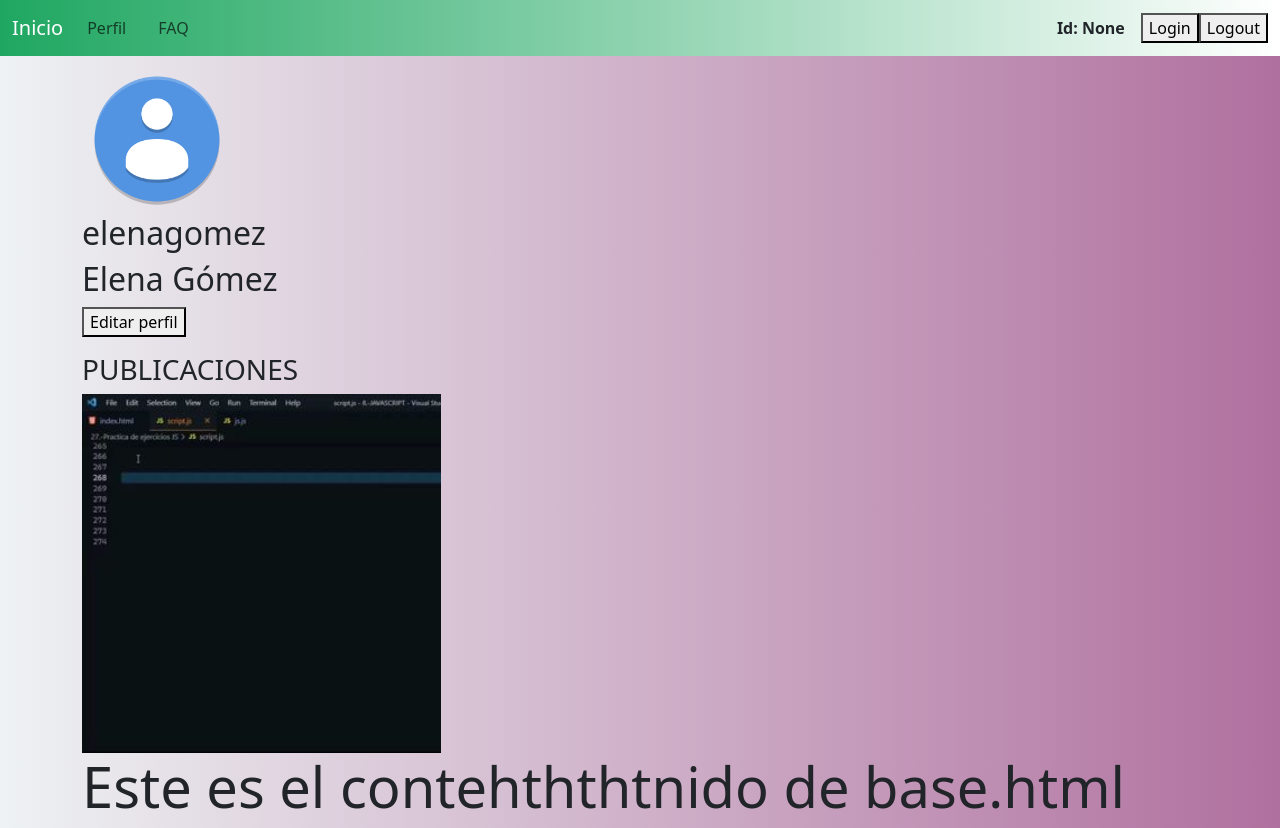
After one commit to alvarors94/TeachGram, a Django app: a page that uses libreria/templates/base.html in a window 1280 px wide. The commit adds this page. Run offline with Django 5.2, Linux system fonts and the light colour scheme; data comes from the database, SQL or seed files in the repository; both versions use the stored data as it was after the commit.

Commit message:
Creamos el apartado de perfil donde podemos ver las publicaciones de cada usuario y podemos acceder a los perfiles de otros usuarios

```diff
--- a/libreria/templates/base.html
+++ b/libreria/templates/base.html
@@ -35,13 +35,15 @@
                     </li>
                 </ul>
                 <a class="nav-link me-3" href="#"><strong>Id: {{ user.id }}</strong></a>
-                {% for perfil in perfiles %}
-                    {% if user.id == perfil.username_id %}
-                        <img src="{{ perfil.profile_pic.url }}" height="40" width="40" class="img-thumbnail" style="border-radius: 50%;"/"/>
-                    {% endif %}
-                {% endfor %}
+                <div style="display: flex; align-items: center;">
+                    {% for perfil in perfiles %}
+                        {% if user.id == perfil.username_id %}
+                            <img src="{{ perfil.profile_pic.url }}" height="40" width="40" style="border-radius: 50%; margin-right: 10px;"/>
+                        {% endif %}
+                    {% endfor %}
 
-                <a class="nav-link" href="#"><strong>{{ user.username }}</strong></a>
+                    <a class="nav-link" href="{% url 'ver_perfil' user.username %}"><strong>{{ user.username }}</strong></a>
+                </div>
                 <form method="post" action="{% url 'login' %}">
                     {% csrf_token %}
                     <button type="submit">Login</button>
--- a/libreria/templates/perfil/index.html
+++ b/libreria/templates/perfil/index.html
@@ -27,7 +27,7 @@
                         <td>{{ dato.id }}</td>
                         <td>{{ dato.username }}</td>
                         <td>{{ dato.full_name }}</td>
-                        <td><img src="{{ dato.profile_pic }}" height="60" width="60"/></td>
+                        <td><img src="{{ dato.profile_pic }}" height="60" width="60" style="border-radius: 50%;"/></td>
                         <td>{{ dato.last_login }}</td>
                         <td>{{ dato.is_superuser}}</td>
                         <td>{{ dato.is_active }}</td>
--- a/libreria/templates/perfil/publicaciones.html
+++ b/libreria/templates/perfil/publicaciones.html
@@ -26,7 +26,7 @@
                 <td>{{ publicacion.id }}</td>
                 {% for perfil in perfiles %}
                     {% if perfil.username_id == publicacion.user_id %}
-                        <td><img src="{{ perfil.profile_pic.url }}" height="60" width="60" class="img-thumbnail" style="border-radius: 50%;"/></td>
+                        <td><img src="{{ perfil.profile_pic.url }}" height="60" width="60" style="border-radius: 50%;"/></td>
                     {% endif %}
                 {% endfor %}
                 <td>{{ publicacion.user }}</td>
--- /dev/null
+++ b/libreria/templates/perfil/ver_perfil.html
@@ -0,0 +1,45 @@
+{% extends "base.html"%}
+{% block titulo %} Tu perfil {% endblock %}
+{% block contenido %}
+<body>
+    <header>
+        <div class="perfil-container mb-3">
+            <div class="contenedor-cabecera mt-3" >
+                <div class="cabecera1">
+
+                </div>
+
+                <div>
+                    {% for perfil in perfiles %}
+                        {% if perfil.username_id == usuario.id %}
+                            <img src="{{ perfil.profile_pic.url }}" height="150" width="150" style="border-radius: 50%;"/>
+                        {% endif %}
+                    {% endfor %}
+
+                            <h2>{{ usuario.username}}</h2>
+                            <h2>{{ usuario.first_name }} {{ usuario.last_name }}</h2>
+                            <button>Editar perfil</button>
+
+
+                </div>
+                </div>
+            </div>
+        </div>
+    </header>
+    <main>
+        <div class="linea"></div>
+        <div class="main-nav">
+            <h3>PUBLICACIONES </h3>
+        </div>
+        <div class="grid-container">
+            {% for publicacion in publicaciones %}
+
+                    <div class="grid-item">
+                        <img src="{{ publicacion.foto_publicacion.url }}" height="309" width="309"/>
+                    </div>
+
+            {% endfor %}
+        </div>
+    </main>
+</body>
+{% endblock %}
--- a/libreria/urls.py
+++ b/libreria/urls.py
@@ -15,6 +15,7 @@
     path("publicaciones", views.ver_publicaciones, name="publicaciones"),
     path("ver_comentarios/<int:id>", views.ver_comentarios, name="ver_comentarios"),
     path("agregar_comentario/<int:id>", views.agregar_comentario, name="agregar_comentario"),
+    path("perfil/<str:username>", views.ver_perfil, name="ver_perfil"),
 
 ]+ static(settings.MEDIA_URL, document_root=settings.MEDIA_ROOT) # así concatenamos el path de la carpeta media y la ruta de la carpeta static
 
--- a/libreria/views.py
+++ b/libreria/views.py
@@ -1,18 +1,17 @@
 from django.shortcuts import render, redirect
 from .models import  Publicacion, Comentario, Perfil #Importamos las clases
 from .forms import PublicacionForm, ComentarioForm
-from django.contrib.auth import logout
+from django.contrib.auth.models import User
+
+perfiles = Perfil.objects.all()
 
 def base(request):
-    perfiles = Perfil.objects.first()  # Aquí asumo que estás obteniendo el primer perfil de la base de datos
     return render(request, 'base.html', {'perfiles': perfiles})
 
 def inicio(request):
-    return render(request, "paginas/inicio.html")
+    return render(request, "paginas/inicio.html",{'perfiles': perfiles})
 
 def perfil(request):
-    # Obtener todos los perfiles
-    perfiles = Perfil.objects.all()
 
     # Crear una lista para almacenar los nombres de usuario y otros atributos
     datos_de_usuario = []
@@ -46,7 +45,7 @@
     else:
         form_publicacion = PublicacionForm()
 
-    return render(request, "perfil/crear_publicacion.html", {"form_publicacion": form_publicacion})
+    return render(request, "perfil/crear_publicacion.html", {"form_publicacion": form_publicacion,'perfiles': perfiles})
 
 def editar_publicacion(request,id):
     publicacion = Publicacion.objects.get(id = id)
@@ -54,7 +53,7 @@
     if form_publicacion.is_valid() and request.POST:
         form_publicacion.save()
         return redirect("publicaciones")
-    return render(request, "perfil/editar_publicacion.html", {"form_publicacion": form_publicacion})
+    return render(request, "perfil/editar_publicacion.html", {"form_publicacion": form_publicacion,'perfiles': perfiles})
 
 def eliminar_publicacion(request,id):
     publicacion = Publicacion.objects.get(id = id)
@@ -63,14 +62,30 @@
 
 def ver_publicaciones(request):
     publicaciones = Publicacion.objects.all()
-    perfiles = Perfil.objects.all()
     return render(request, "perfil/publicaciones.html", {"publicaciones": publicaciones, "perfiles": perfiles})
 
 
 def ver_comentarios(request, id):
     publicacion = Publicacion.objects.get(id=id)
     comentarios = publicacion.comentarios.all()  # Obtener todos los comentarios de la publicación específica
-    return render(request, "perfil/ver_comentarios.html", {"publicacion": publicacion, "comentarios": comentarios})
+    return render(request, "perfil/ver_comentarios.html", {"publicacion": publicacion, "comentarios": comentarios,'perfiles': perfiles})
+
+
+
+def ver_perfil(request, username):
+    # Obtener el usuario correspondiente al nombre de usuario
+    usuario = User.objects.get(username=username)
+    # Filtrar las publicaciones por el usuario
+    publicaciones = Publicacion.objects.filter(user_id=usuario.id)
+
+    return render(request, "perfil/ver_perfil.html", {"publicaciones": publicaciones, "perfiles": perfiles, "usuario": usuario})
+
+
+def editar_perfil(request, username):
+    publicaciones = Publicacion.objects.all()
+    # publicaciones = Publicacion.objects.filter(usuario__username=username)
+    # Obtener todos los comentarios de la publicación específica
+    return render(request, "perfil/ver_perfil.html", {"publicaciones": publicaciones, "perfiles": perfiles})
 
 def agregar_comentario(request, id):
     publicacion = Publicacion.objects.get(id=id)
@@ -82,4 +97,4 @@
             comentario.user_id = request.user.id
             comentario.save()
             return redirect("publicaciones")
-    return render(request, "perfil/agregar_comentario.html", {"form_comentario": form_comentario, "publicacion": publicacion})
+    return render(request, "perfil/agregar_comentario.html", {"form_comentario": form_comentario, "publicacion": publicacion,'perfiles': perfiles})
--- a/static/main.css
+++ b/static/main.css
@@ -1,7 +1,7 @@
 
 .mi-navbar {
   width: 100%;
-  background: linear-gradient(to left, #dedbdb, #08dadd);
+  background: linear-gradient(to right, #1fa761, #ffffff);
   margin-bottom: 20px; /* Aumenta el margen inferior */
 }
 
@@ -9,11 +9,20 @@
 
     background: #8e9eab;  /* fallback for old browsers */
     background: -webkit-linear-gradient(to right, #eef2f3, #8e9eab);  /* Chrome 10-25, Safari 5.1-6 */
-    background: linear-gradient(to right, #eef2f3, #544b99); /* W3C, IE 10+/ Edge, Firefox 16+, Chrome 26+, Opera 12+, Safari 7+ */
+    background: linear-gradient(to right, #eef2f3, #b0709f); /* W3C, IE 10+/ Edge, Firefox 16+, Chrome 26+, Opera 12+, Safari 7+ */
 
   }
 
+  .grid-container {
+    display: grid;
+    grid-template-columns: repeat(3, 1fr); /* Tres columnas */
+    grid-gap: 20px; /* Espacio entre las imágenes */
+}
 
+.grid-item img {
+    width: 100%;
+    height: auto;
+}
 
 .gradient-custom-2 {
   /* fallback for old browsers */
```
Also changed, not shown: publicaciones/img6_urOelER.jpg (added), publicaciones/img8_jK6fWEm.jpg (added), publicaciones/img9.jpg (added), teachgram.db.
